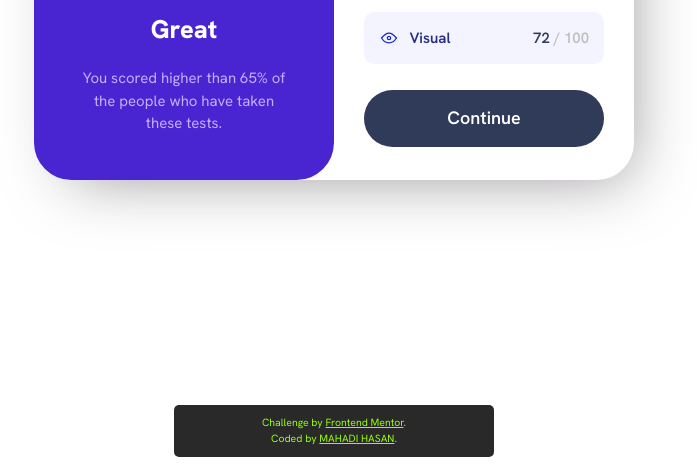
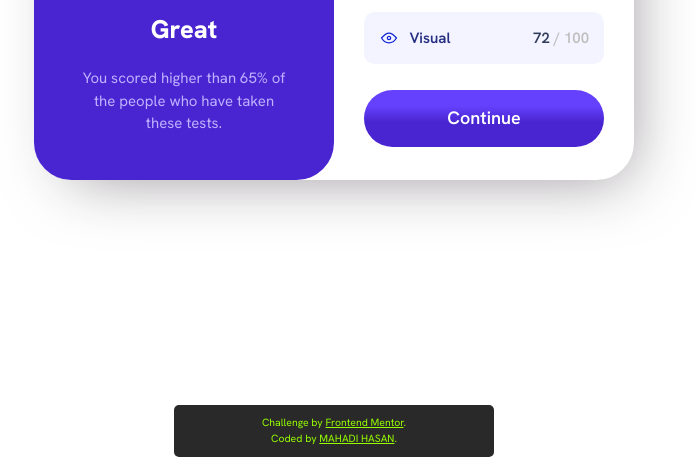
Before and after one commit to mahfolio/results-summ, a plain HTML site: page index.html in a window 1280 px wide. In both pictures the pointer is over the link "Continue". Shown: the part 440-912 px from the top of the page, without its empty margins (306-1003 px from the left). Drawn offline with Linux system fonts and the light colour scheme.

Commit message:
Add hover effect to the button.

```diff
--- a/style.css
+++ b/style.css
@@ -235,4 +235,9 @@ div.attribution {
     .stats {
         padding: 2rem 2rem;
     }
+
+    .stats a:hover {
+        background: rgb(73, 37, 209);
+        background: linear-gradient(0deg, rgba(73, 37, 209, 1) 44%, rgba(101, 65, 253, 1) 72%);
+    }
 }
```
